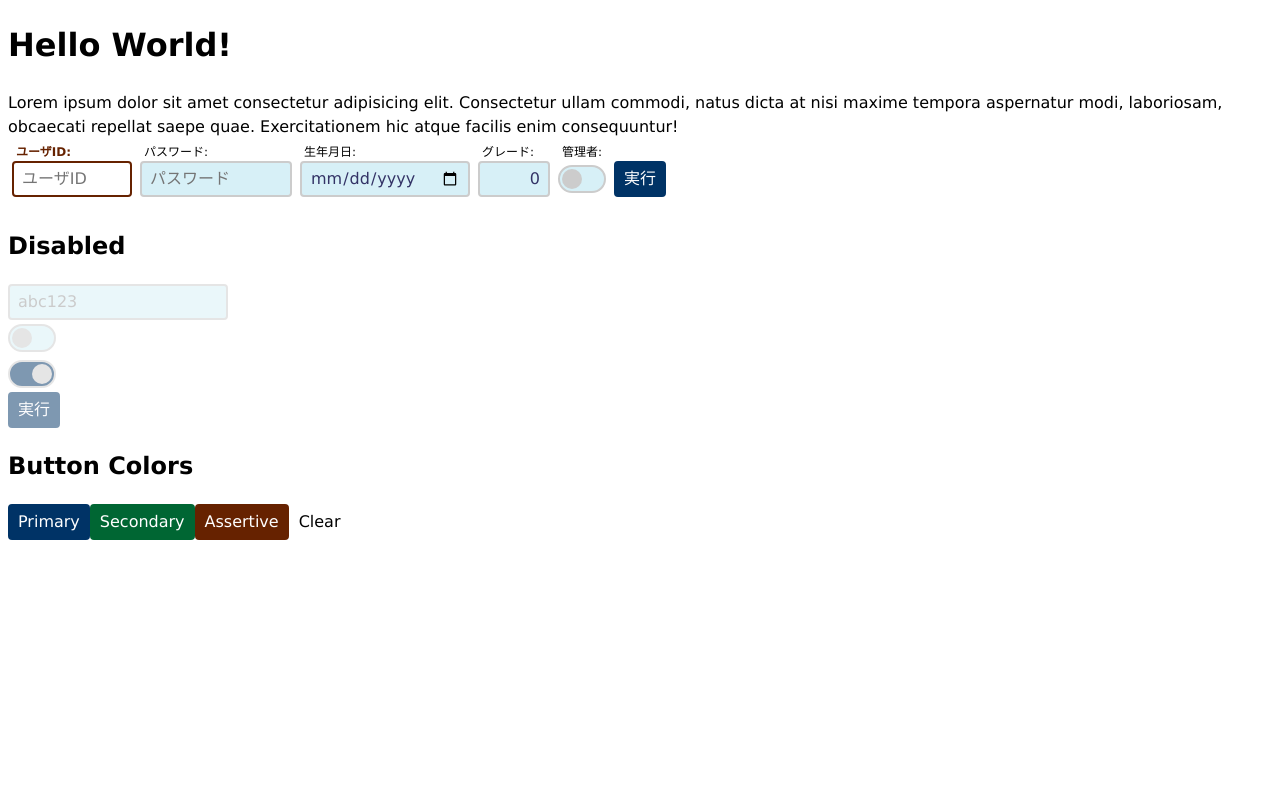
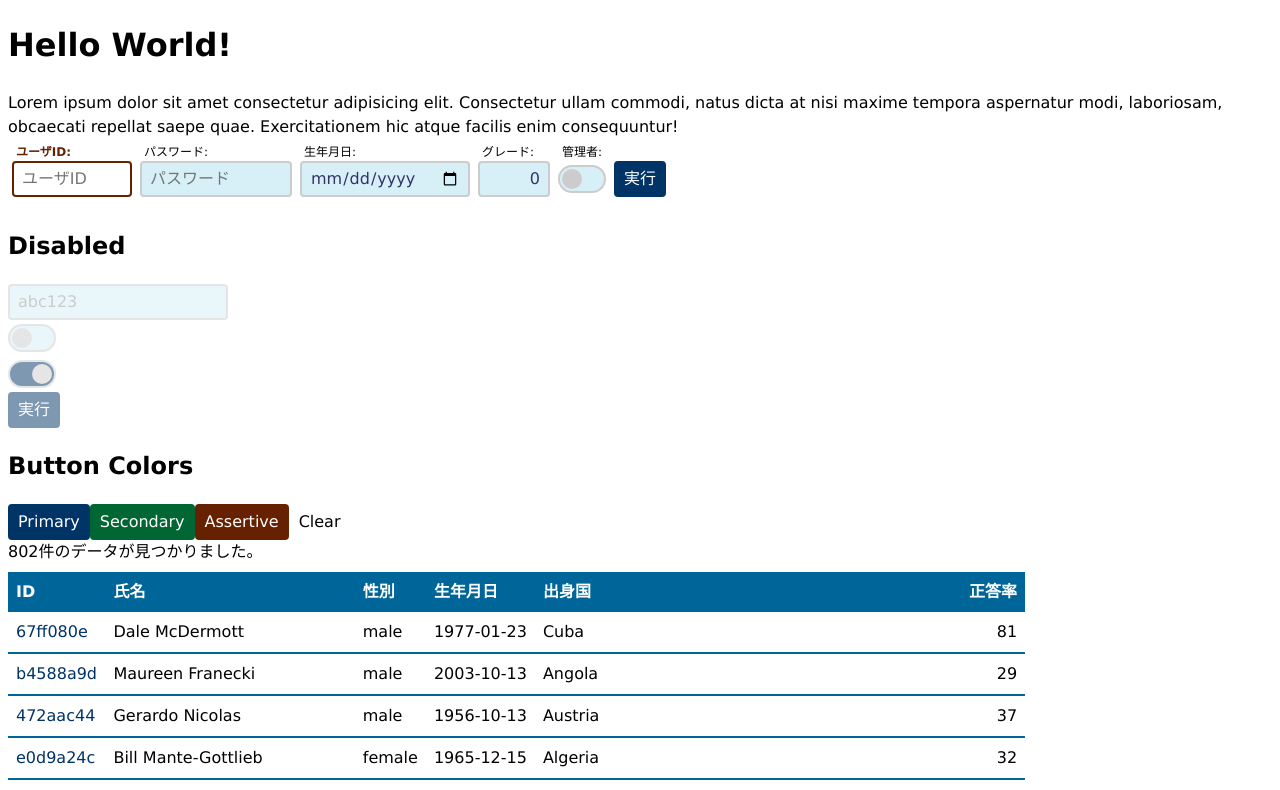
Before and after one commit to tomo357349/react-exercise-book, a React (Vite) app: page / in a window 1280 px wide. Shown: the top 790 px of the page. Built offline with nearby package versions, Linux system fonts and the light colour scheme.

Commit message:
テーブル用のコンポーネントとスタイル定義を追加

```diff
--- a/package.json
+++ b/package.json
@@ -14,6 +14,7 @@
     },
     "devDependencies": {
         "@eslint/js": "^9.19.0",
+        "@faker-js/faker": "^9.4.0",
         "@types/react": "^19.0.8",
         "@types/react-dom": "^19.0.3",
         "@vitejs/plugin-react": "^4.3.4",
--- a/src/App.jsx
+++ b/src/App.jsx
@@ -4,6 +4,26 @@ import Button from './components/Button.jsx';
 import ButtonControl from './components/ButtonControl.jsx';
 import Input from './components/Input.jsx';
 import InputControl from './components/InputControl.jsx';
+import DataTable from './components/DataTable.jsx';
+import { faker } from '@faker-js/faker';
+
+const data = new Array(faker.number.int({ min: 10, max: 1000 })).fill(0).map(() => ({
+    id: faker.string.uuid().substring(0, 8),
+    name: faker.person.fullName(),
+    sex: faker.person.sex(),
+    birthday: faker.date.birthdate().toISOString().substring(0, 10),
+    country: faker.location.country(),
+    rate: faker.number.int({ min: 0, max: 100 }),
+}));
+
+const columns = [
+    { field: 'id', label: 'ID', isKey: true, component: (d) => <a>{d.id}</a> },
+    { field: 'name', label: '氏名', },
+    { field: 'sex', label: '性別', },
+    { field: 'birthday', label: '生年月日', },
+    { field: 'country', label: '出身国', },
+    { field: 'rate', label: '正答率', type: 'number' },
+];
 
 export default function App() {
     const [form, setForm] = useState({
@@ -49,6 +69,7 @@ export default function App() {
                 <Button type="button" face="assertive">Assertive</Button>
                 <Button type="button" face="clear">Clear</Button>
             </form>
+            <DataTable data={data} columns={columns} />
         </>
     );
 }
--- /dev/null
+++ b/src/components/DataBody.jsx
@@ -0,0 +1,7 @@
+export default function TableBody({ children }) {
+    return (
+        <tbody className="data-table-body">
+            {children}
+        </tbody>
+    );
+}
--- /dev/null
+++ b/src/components/DataColumn.jsx
@@ -0,0 +1,6 @@
+export default function DataColumn({ data, column }) {
+    const className = `${column.type === 'number' ? 'data-field-number' : ''}`;
+    return (
+        <td className={className}>{column.component ? column.component(data) : data[column.field]}</td>
+    );
+}
--- /dev/null
+++ b/src/components/DataHead.jsx
@@ -0,0 +1,5 @@
+export default function TableHead({ children }) {
+    return (
+        <thead className="data-table-head">{children}</thead>
+    );
+}
--- /dev/null
+++ b/src/components/DataHeadColumn.jsx
@@ -0,0 +1,12 @@
+export default function DataHeadColumn({ column, sort, onSort }) {
+    const className = `${!column.field || !sort || sort.field !== column.field ? '' : sort.desc ? 'sort-desc' : 'sort-asc'}${column.type === 'number' ? ' data-field-number' : ''}`;
+
+    function handleClick() {
+        if (!column.field) return;
+        onSort && onSort(column.field);
+    }
+
+    return (
+        <th className={className} onClick={handleClick}>{column.label || column.field}</th>
+    );
+}
--- /dev/null
+++ b/src/components/DataHeadRow.jsx
@@ -0,0 +1,5 @@
+export default function DataHeadRow({ children }) {
+    return (
+        <tr>{ children }</tr>
+    );
+}
--- /dev/null
+++ b/src/components/DataRow.jsx
@@ -0,0 +1,7 @@
+export default function DataRow({ children }) {
+    return (
+        <tr>
+            {children}
+        </tr>
+    );
+}
--- /dev/null
+++ b/src/components/DataTable.jsx
@@ -0,0 +1,76 @@
+import { useState } from 'react';
+import DataBody from './DataBody.jsx';
+import DataColumn from './DataColumn.jsx';
+import DataHead from './DataHead.jsx';
+import DataHeadColumn from './DataHeadColumn.jsx';
+import DataHeadRow from './DataHeadRow.jsx';
+import DataRow from './DataRow.jsx';
+import Intersection from './Intersection.jsx';
+
+export default function DataTable({ data, columns }) {
+    const keyColumn = columns.find(c => c.isKey);
+    const [count, setCount] = useState(20);
+    const [sort, setSort] = useState({
+        field: '',
+        desc: false,
+    });
+
+    if (!data) {
+        return (
+            <div className="data-table-message">該当データがありません。</div>
+        );
+    }
+
+    const viewData = data.slice().sort((a, b) => {
+        const f = sort.field;
+        if (!f) return data.indexOf(a) - data.indexOf(b);
+        let num = 0;
+        if (a[f] < b[f]) {
+            num = -1;
+        } else if (a[f] > b[f]) {
+            num = 1;
+        } else {
+            num = data.indexOf(a) - data.indexOf(b);
+        }
+        return (sort.desc ? -1 : 1) * num;
+    }).slice(0, count);
+
+    function handleSort(field) {
+        setSort(sort => {
+            if (sort.field === field) return { ...sort, desc: !sort.desc };
+            else return { field, desc: false };
+        });
+    }
+
+    function handleAppear() {
+        setCount(count => count + 20);
+    }
+
+    return (
+        <>
+            <div className="data-table-message">{data.length}件のデータが見つかりました。</div>
+            <table className="data-table">
+                <caption>&nbsp;</caption>
+                <DataHead>
+                    <DataHeadRow>
+                        {columns.map(c => (
+                            <DataHeadColumn key={c.field} column={c} sort={sort} onSort={handleSort} />
+                        ))}
+                    </DataHeadRow>
+                </DataHead>
+                <DataBody>
+                    {viewData.map((d, i) => (
+                        <DataRow key={keyColumn ? d[keyColumn.field] : i}>
+                            {columns.map(c => (
+                                <DataColumn key={c.field} data={d} column={c} />
+                            ))}
+                        </DataRow>
+                    ))}
+                </DataBody>
+            </table>
+            {count < data.length && <Intersection onAppear={handleAppear}>
+                続きを読み込み.. <span className="loader"></span>
+            </Intersection>}
+        </>
+    );
+}
--- /dev/null
+++ b/src/components/Intersection.jsx
@@ -0,0 +1,25 @@
+import { useEffect, useRef } from 'react';
+
+export default function Intersection({ onAppear, children }) {
+	const ref = useRef(null);
+
+	useEffect(() => {
+		const intersectionObserver = new IntersectionObserver(([ entry ]) => {
+			if (!entry.isIntersecting) return;
+
+			onAppear && onAppear();
+		});
+
+		if (ref.current) {
+			intersectionObserver.observe(ref.current);
+		}
+
+		return () => {
+			intersectionObserver.disconnect();
+		}
+	}, [onAppear]);
+
+	return (
+		<div className="intersection" ref={ref}>{children}</div>
+	);
+}
--- a/src/index.css
+++ b/src/index.css
@@ -312,6 +312,97 @@ input[type="checkbox"].toggle-read-only:checked {
 	color: var(--assertive-color);
 }
 
+.data-table {
+	position: static;
+	max-width: 100vw;
+	padding: 0;
+	margin: 0;
+	empty-cells: show;
+	border-collapse: collapse;
+}
+
+.data-table-head {
+	position: sticky;
+	top: var(--twice-padding-size);
+	z-index: 102;
+	color: var(--label-color);
+	cursor: pointer;
+	background-color: var(--base-color);
+}
+
+.data-table th,
+.data-table td {
+	padding: var(--twice-padding-size);
+	vertical-align: top;
+}
+
+.data-table-head th:not([align="right"]) {
+	text-align: left;
+}
+
+.data-table-head th:hover {
+	opacity: .7;
+}
+
+.data-table td {
+	background-color: var(--bg-color);
+}
+
+.data-table-body > tr {
+	border-bottom: solid 2px var(--base-color);
+}
+
+.data-table > caption {
+	position: sticky;
+	top: 0;
+	z-index: 101;
+	max-height: var(--twice-padding-size);
+	color: transparent;
+	background-color: var(--bg-color);
+}
+
+.data-field-number {
+  text-align: right;
+}
+
+.sort-desc::after {
+	content: '▼';
+}
+
+.sort-asc::after {
+	content: '▲';
+}
+
+@media screen and (width <= 640px) {
+  .data-table {
+    display: flex;
+    flex-direction: column;
+    max-width: 100vw;
+  }
+
+  .data-table-head,
+  .data-table-body {
+    display: flex;
+    flex-direction: column;
+  }
+
+  .data-table tr {
+    display: flex;
+    flex-flow: row wrap;
+  }
+
+  .data-table-body tr {
+    border-bottom: solid 2px var(--primary-color);
+  }
+
+  .data-table th,
+  .data-table td {
+    display: block;
+    flex: 1 1 90%;
+    border: none;
+  }
+}
+
 @media screen and (width > 640px) {
   .form-control-wrapper {
     display: inline-block;
```
Also changed, not shown: 2 other files (tests, documents, lock files or other folders).
